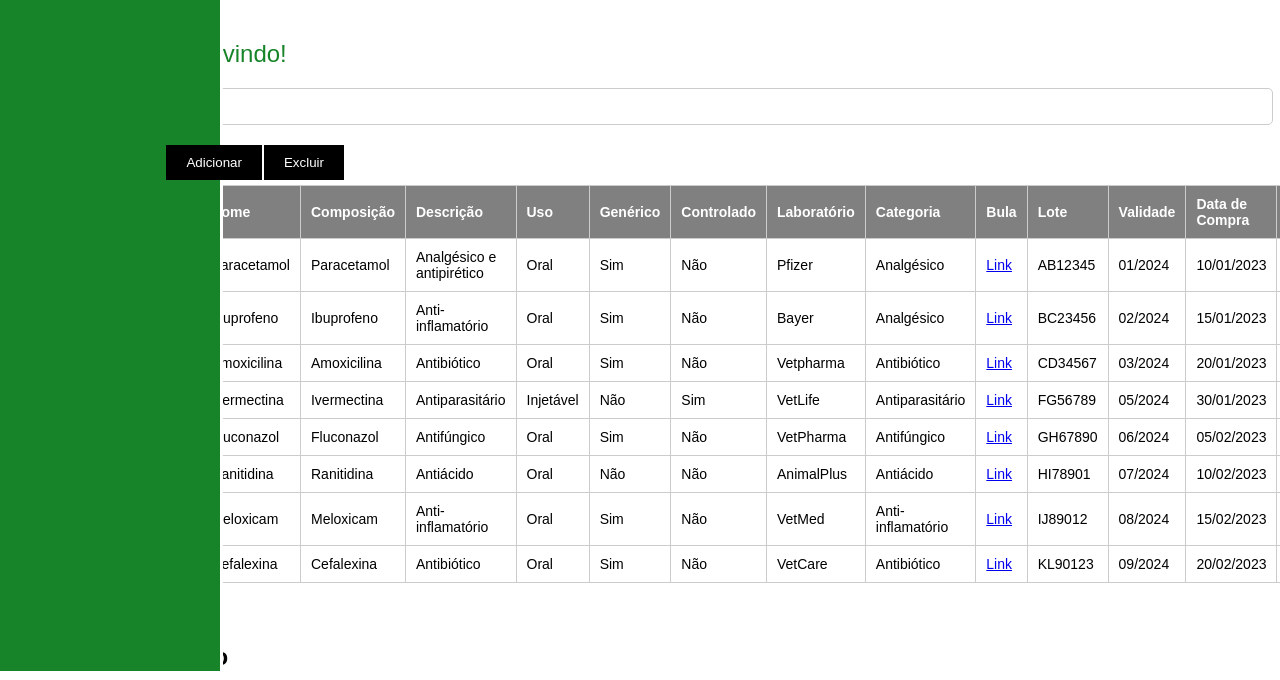
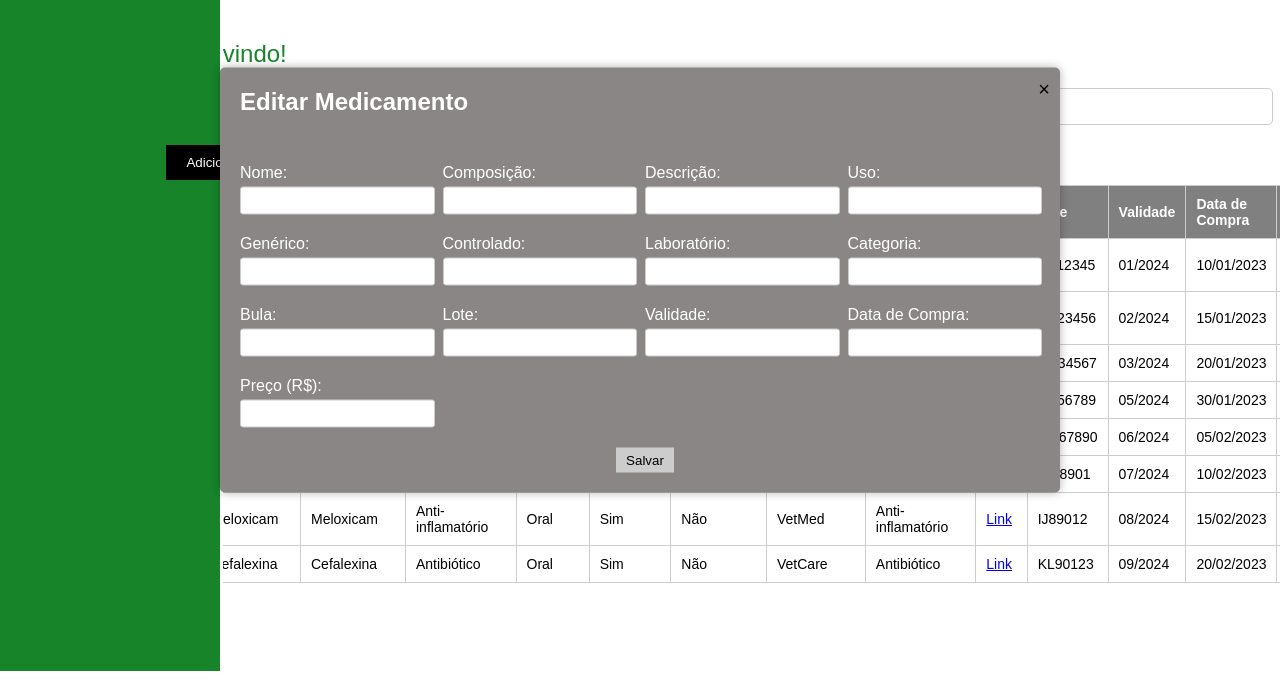
Before and after one commit to Henrique-BL/farmacia, a plain HTML site: page src/gerenciar/gerenciar.html in a window 1280 px wide. Both pictures are taken after typing "Sample" into the empty fields and a click on the button "Adicionar". Shown: the part 120-800 px from the top of the page. Drawn offline with Linux system fonts and the light colour scheme.

Commit message:
layout update

```diff
--- a/src/gerenciar/gerenciar.css
+++ b/src/gerenciar/gerenciar.css
@@ -138,3 +138,94 @@ body {
 .menu button:hover {
     background-color: #17842a;
 }
+
+
+/* CSS (principal.css) */
+
+.popup {
+    display: none;
+    position: fixed;
+    top: 50%; /* Posiciona o topo do popup no centro vertical da tela */
+    left: 50%; /* Posiciona a esquerda do popup no centro horizontal da tela */
+    transform: translate(-50%, -50%); /* Move o popup de volta 50% da sua largura e altura */
+    background-color: rgb(138, 134, 134); /* Cor de fundo com transparência */
+    padding: 20px;
+    border-radius: 5px;
+    z-index: 999; /* Certifica-se de que o popup aparece acima de outros elementos */
+    box-shadow: 0 0 10px rgba(0, 0, 0, 0.3); /* Adiciona uma sombra ao redor do popup */
+    color: #fff; /* Cor do texto */
+    width: 800px; /* Defina a largura desejada */
+    max-width: 80%; /* Defina a largura máxima permitida */
+}
+
+
+
+.popup h2 {
+    margin-top: 0;
+    margin-bottom: 20px;
+}
+.popup-btnFechar {
+    position: absolute;
+    color: black;
+    top: 10px;
+    right: 10px;
+    font-size: 20px;
+    cursor: pointer;
+}
+
+.popup-content{
+    display: grid;
+    grid-template-columns: repeat(4, 1fr); /* Duas colunas com largura igual */
+    gap: 10px;
+
+    margin-top: 10px; /* Espaçamento entre o título e os campos */
+
+    margin-right: 10px; /* Espaçamento entre o título e os campos */
+}
+
+.popup-content label {
+    white-space: nowrap;
+}
+
+.popup-content {
+    width: 100%;
+}
+
+/*Configurando botões do pop-up*/
+.button-popup {
+    grid-column: 1 / -1;
+    text-align: center;
+}
+.button-popup button{
+    padding: 5px 10px;
+    border: none;
+    border-radius: 0px;
+    background-color: #ccc;
+    color: black;
+    margin-left: 10px;
+    cursor: pointer;
+}
+.button-popup button:hover{
+    color: #17842a;
+
+}
+
+
+/*Classes criadas em js para estruturar o popup*/
+.form-group {
+    margin-bottom: 10px;
+    margin-right: 10px;
+}
+
+.form-group label {
+    display: block;
+    margin-bottom: 5px;
+}
+
+.form-group input {
+    width: 100%;
+    padding: 5px;
+    border-radius: 3px;
+    border: 1px solid #ccc;
+    font-size: 14px;
+}
```
